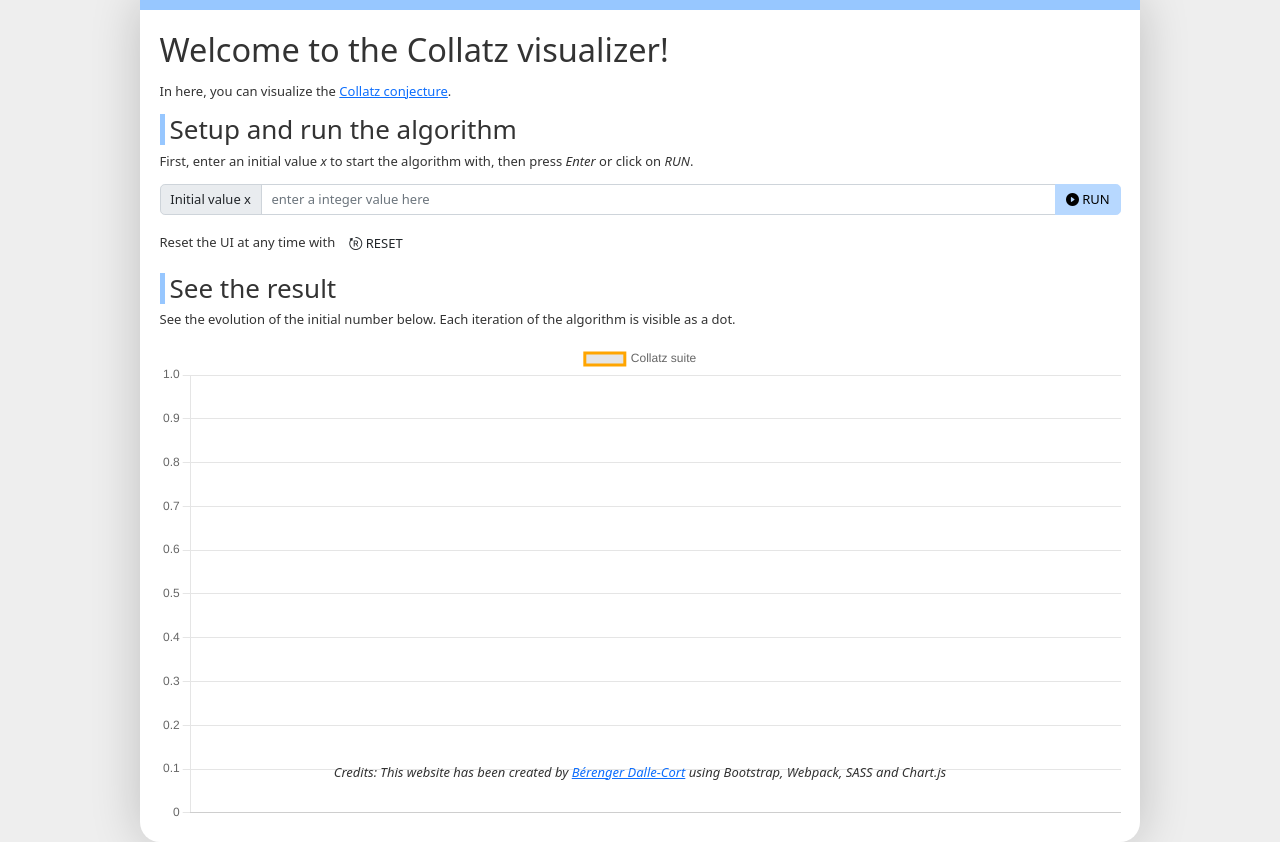
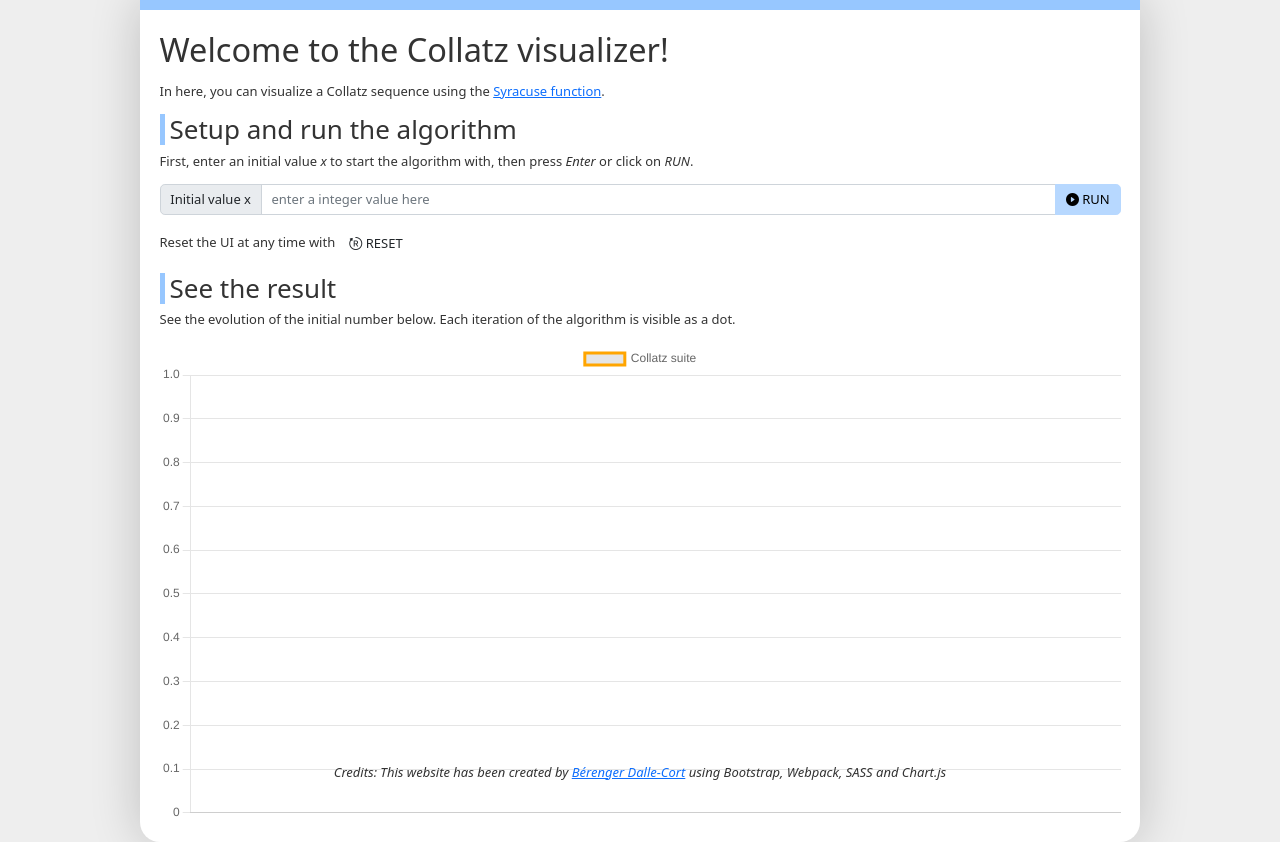
Before and after one commit to berdal84/collatz-conjecture, a website built with webpack: page src/static/index.html in a window 1280 px wide. Built offline with nearby package versions, Linux system fonts and the light colour scheme.

Commit message:
fix links and names

```diff
--- a/src/static/index.html
+++ b/src/static/index.html
@@ -10,8 +10,7 @@
 
     <div class="container p-4">
       <h1 class="mb-3">Welcome to the Collatz visualizer!</h1>
-      <p>In here, you can visualize the <a href="https://en.wikipedia.org/wiki/Collatz_conjecture">Collatz conjecture</a>.</p>
-
+      <p>In here, you can visualize a Collatz sequence using the <a href="https://en.wikipedia.org/wiki/Collatz_conjecture#Syracuse_function">Syracuse function</a>.</p>
       <h2 class="mt-3">Setup and run the algorithm</h2>
       <p>First, enter an initial value <i>x</i> to start the algorithm with, then press <i>Enter</i> or click on <i>RUN</i>.</p>
       <div class="input-group mb-3">
```
